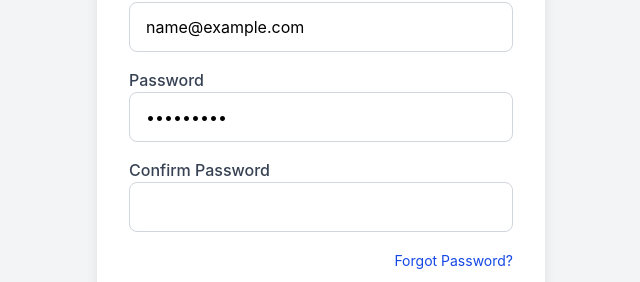
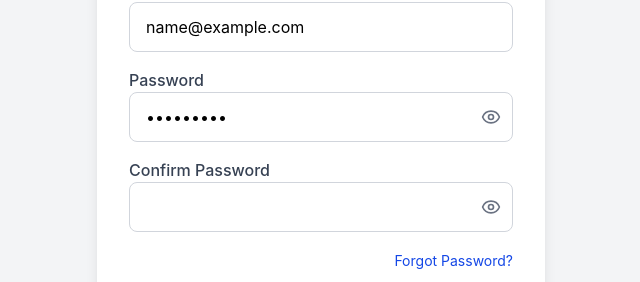
Before and after one commit to Mystify7777/swasthyasaathi, a React (Vite) app: page / in a window 1280 px wide. Both pictures are taken after typing "name@example.com", "Sample123" into the empty fields and a click on the button "Create new account". Shown: the part 265-547 px from the top of the page, without its empty margins (319-959 px from the left). Built offline with nearby package versions, Linux system fonts and the light colour scheme; no server answers.

Commit message:
feat: add lucide-react for icon support and enhance loading logic in various components

```diff
--- a/package.json
+++ b/package.json
@@ -11,6 +11,7 @@
   },
   "dependencies": {
     "firebase": "^12.13.0",
+    "lucide-react": "^1.16.0",
     "react": "^19.2.5",
     "react-dom": "^19.2.5",
     "react-hot-toast": "^2.6.0",
--- a/src/context/DataContext.jsx
+++ b/src/context/DataContext.jsx
@@ -17,8 +17,6 @@
   getMedicines,
 } from "../services/inventoryService";
 
-import AppLoader from "../components/common/AppLoader";
-
 const DataContext = createContext();
 
 export const DataProvider = ({
@@ -33,7 +31,7 @@
   const [medicines, setMedicines] =
     useState([]);
 
-  const [loading, setLoading] =
+  const [initialLoading, setInitialLoading] =
     useState(true);
 
   const refreshPatients =
@@ -84,7 +82,7 @@
 
     try {
 
-      setLoading(true);
+      setInitialLoading(true);
 
       await Promise.all([
         refreshPatients(),
@@ -93,7 +91,7 @@
 
     } finally {
 
-      setLoading(false);
+      setInitialLoading(false);
     }
   };
 
@@ -101,7 +99,7 @@
 
     if (user) {
 
-      refreshAll();
+      setInitialLoading(false);
 
     } else {
 
@@ -109,14 +107,10 @@
 
       setMedicines([]);
 
-      setLoading(false);
+      setInitialLoading(false);
     }
 
   }, [user]);
-
-  if (loading) {
-    return <AppLoader />;
-  }
 
   return (
 
@@ -126,7 +120,7 @@
         patients,
         medicines,
 
-        loading,
+          loading: initialLoading,
 
         refreshPatients,
         refreshMedicines,
--- a/src/pages/Dashboard.jsx
+++ b/src/pages/Dashboard.jsx
@@ -1,3 +1,5 @@
+import { useEffect } from "react";
+
 import { useNavigate } from "react-router-dom";
 
 import { useData } from "../context/DataContext";
@@ -9,10 +11,29 @@
   const {
     patients,
     medicines,
+    refreshPatients,
+    refreshMedicines,
     loading,
   } = useData();
 
   const navigate = useNavigate();
+
+  useEffect(() => {
+
+    if (patients.length === 0) {
+      refreshPatients();
+    }
+
+    if (medicines.length === 0) {
+      refreshMedicines();
+    }
+
+  }, [
+    patients.length,
+    medicines.length,
+    refreshPatients,
+    refreshMedicines,
+  ]);
 
   const today = new Date();
 
--- a/src/pages/Inventory.jsx
+++ b/src/pages/Inventory.jsx
@@ -1,4 +1,4 @@
-import { useState } from "react";
+import { useEffect, useState } from "react";
 
 import toast, { Toaster } from "react-hot-toast";
 
@@ -23,6 +23,14 @@
     useState(null);
 
   const [search, setSearch] = useState("");
+
+  useEffect(() => {
+
+    if (medicines.length === 0) {
+      refreshMedicines();
+    }
+
+  }, []);
 
   const handleDelete = async (id) => {
 
--- a/src/pages/Login.jsx
+++ b/src/pages/Login.jsx
@@ -3,6 +3,11 @@
 import { useNavigate } from "react-router-dom";
 
 import toast, { Toaster } from "react-hot-toast";
+
+import {
+  Eye,
+  EyeOff,
+} from "lucide-react";
 
 import {
   loginUser,
@@ -25,6 +30,14 @@
   const [confirmPassword,
     setConfirmPassword] =
     useState("");
+
+  const [showPassword,
+    setShowPassword] =
+    useState(false);
+
+  const [showConfirmPassword,
+    setShowConfirmPassword] =
+    useState(false);
 
   const [loading, setLoading] =
     useState(false);
@@ -162,16 +175,42 @@
                 Password
               </label>
 
+              <div className="relative">
+
                 <input
-                type="password"
+                  type={
+                    showPassword
+                      ? "text"
+                      : "password"
+                  }
                   value={password}
                   onChange={(e) =>
                     setPassword(e.target.value)
                   }
                   required
                   minLength={6}
-                className="w-full border border-gray-300 rounded-lg px-4 py-3"
+                  className="w-full border border-gray-300 rounded-lg px-4 py-3 pr-12"
                 />
+
+                <button
+                  type="button"
+                  onClick={() =>
+                    setShowPassword(
+                      !showPassword
+                    )
+                  }
+                  className="absolute right-3 top-1/2 -translate-y-1/2 text-gray-500"
+                >
+
+                  {showPassword ? (
+                    <EyeOff size={20} />
+                  ) : (
+                    <Eye size={20} />
+                  )}
+
+                </button>
+
+              </div>
 
             </div>
 
@@ -183,8 +222,14 @@
                   Confirm Password
                 </label>
 
+                <div className="relative">
+
                 <input
-                  type="password"
+                  type={
+                    showConfirmPassword
+                      ? "text"
+                      : "password"
+                  }
                   value={confirmPassword}
                   onChange={(e) =>
                     setConfirmPassword(
@@ -193,8 +238,28 @@
                   }
                   required
                   minLength={6}
-                  className="w-full border border-gray-300 rounded-lg px-4 py-3"
+                  className="w-full border border-gray-300 rounded-lg px-4 py-3 pr-12"
                 />
+
+                <button
+                  type="button"
+                  onClick={() =>
+                    setShowConfirmPassword(
+                      !showConfirmPassword
+                    )
+                  }
+                  className="absolute right-3 top-1/2 -translate-y-1/2 text-gray-500"
+                >
+
+                  {showConfirmPassword ? (
+                    <EyeOff size={20} />
+                  ) : (
+                    <Eye size={20} />
+                  )}
+
+                </button>
+
+                </div>
 
               </div>
 
--- a/src/pages/Patients.jsx
+++ b/src/pages/Patients.jsx
@@ -1,4 +1,4 @@
-import { useState } from "react";
+import { useEffect, useState } from "react";
 
 import toast, { Toaster } from "react-hot-toast";
 
@@ -23,6 +23,14 @@
 
   const [editingPatient, setEditingPatient] =
     useState(null);
+
+  useEffect(() => {
+
+    if (patients.length === 0) {
+      refreshPatients();
+    }
+
+  }, []);
 
   const handleDelete = async (id) => {
 
```
Also changed, not shown: 1 other file (tests, documents, lock files or other folders). Lines whose indentation alone changed are shown as unchanged.
